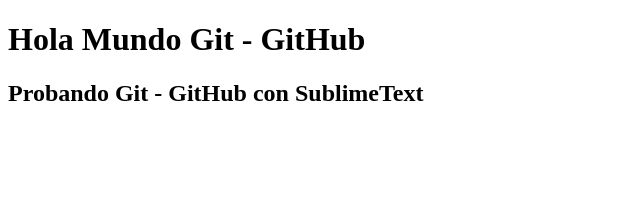
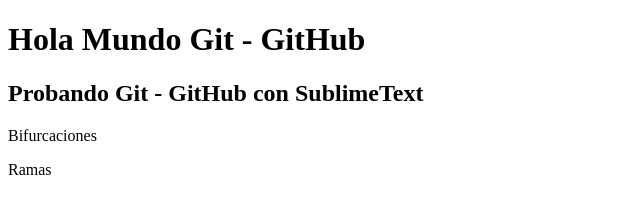
Before and after one commit to Davidsp10/hola-mundo, a plain HTML site: page index.html in a window 1280 px wide. Shown: the whole page, without its empty margins (0-640 px from the left). Drawn offline with Linux system fonts and the light colour scheme.

Commit message:
Mas texto
Elaborando cuerpo

```diff
--- a/index.html
+++ b/index.html
@@ -7,6 +7,8 @@
 <body>
 
 		<h2>Probando Git - GitHub con SublimeText</h2>
+		<p>Bifurcaciones</p>
+		<p>Ramas</p>
 
 </body>
 </html>
```
